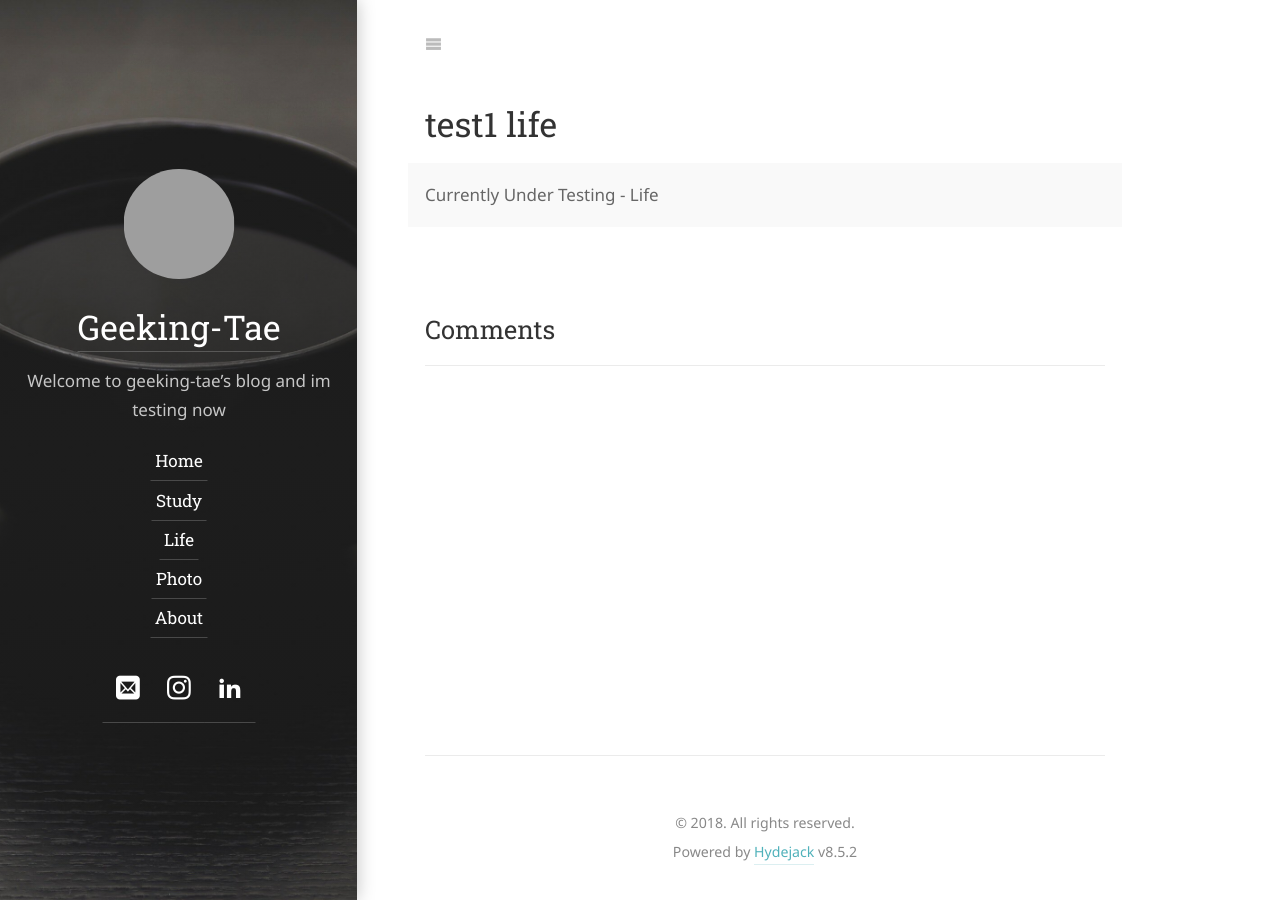
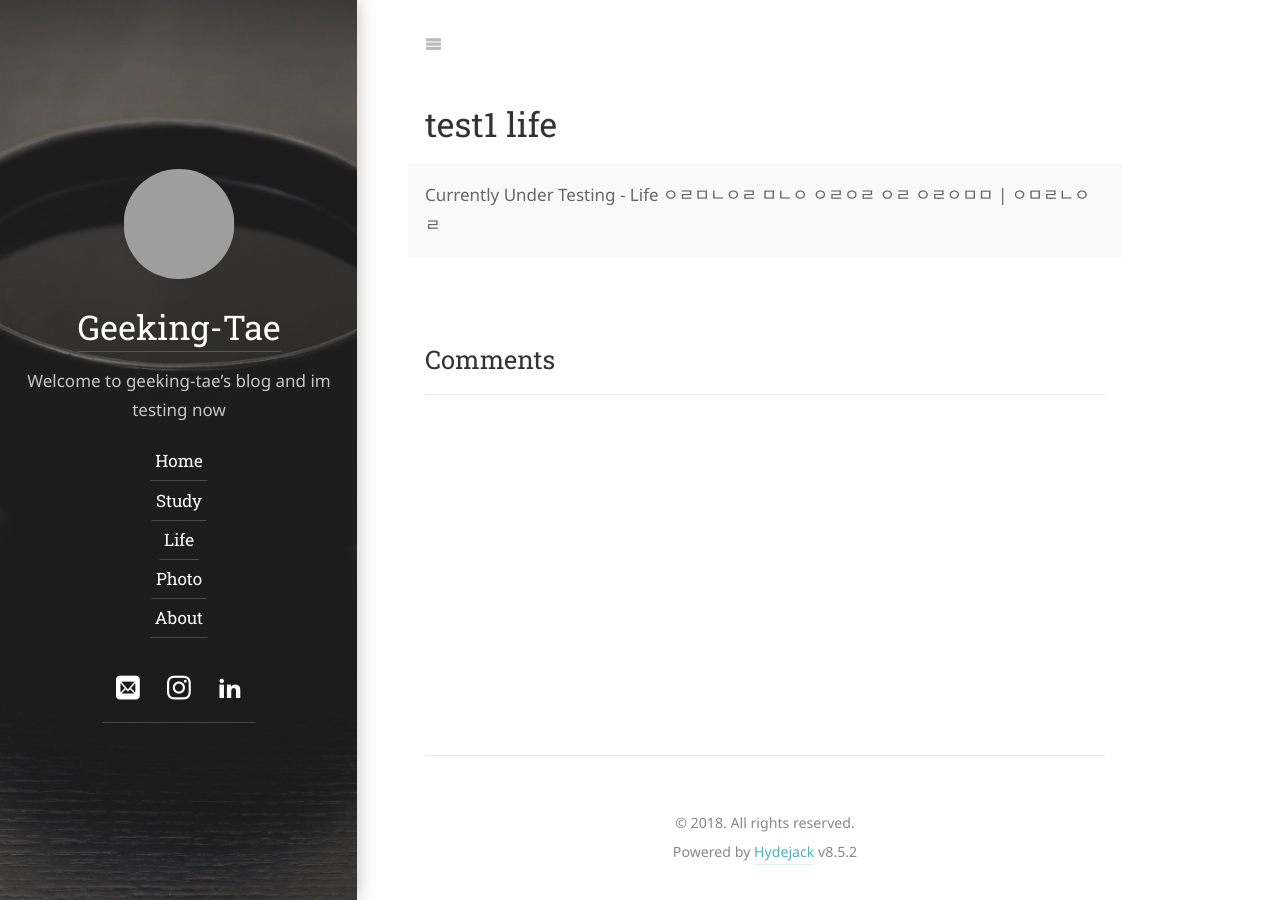
Before and after one commit to taekwondo-ko/geeking-tae.github.io, a Jekyll site: the page built from life/_posts/2019-12-04-test1-lifes.md, in a window 1280 px wide. Built offline with Jekyll 4.4.1, drawn with Linux system fonts in a browser that asks for light colours; some web fonts are replaced; comment, search, counter and statistics services are not loaded; grey boxes are pictures that could not be loaded.

Commit message:
theme adaptation

```diff
--- a/life/_posts/2019-12-04-test1-lifes.md
+++ b/life/_posts/2019-12-04-test1-lifes.md
@@ -5,4 +5,12 @@ slug: life
 comments: true
 description:
   Currently Under Testing - Life
+  ㅇㄹㅁㄴㅇㄹ
+  ㅁㄴㅇ
+  ㅇㄹㅇㄹ
+  ㅇㄹ
+
+  ㅇㄹㅇㅁㅁ
+  |
+  ㅇㅁㄹㄴㅇㄹ
 ---
```
